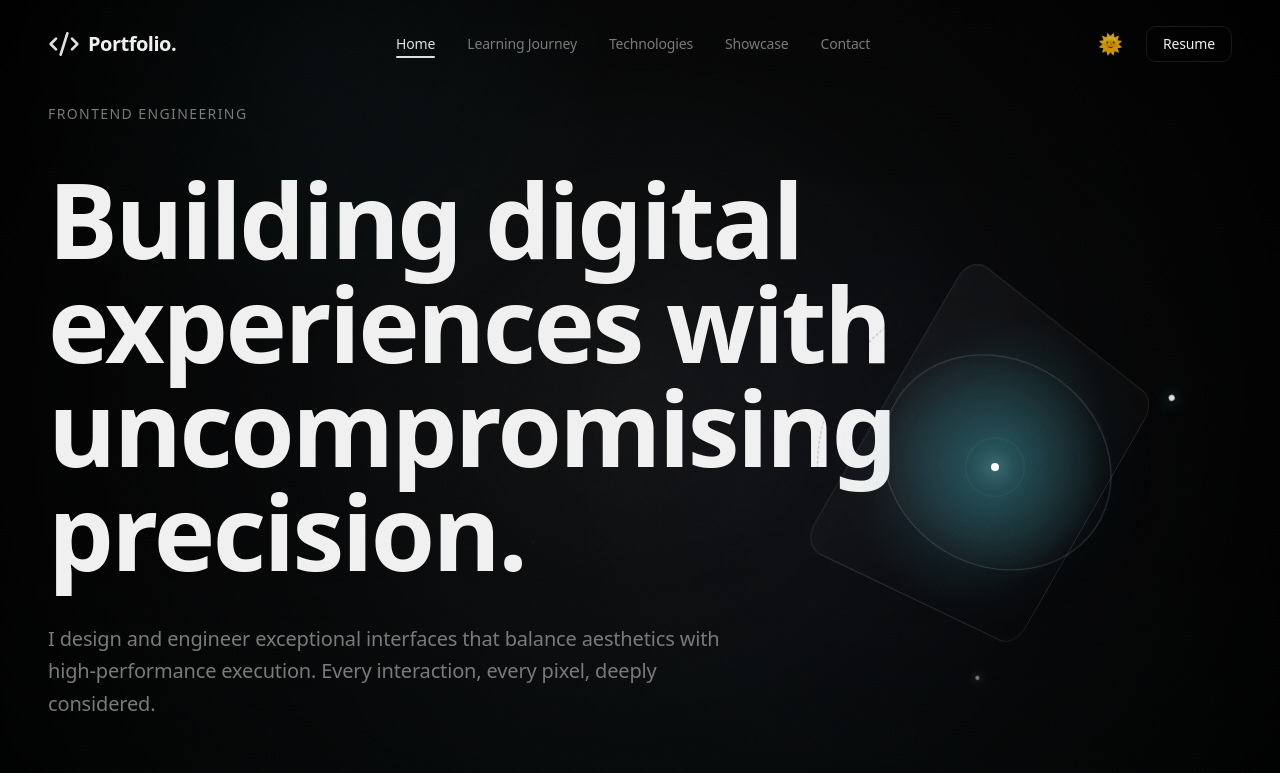
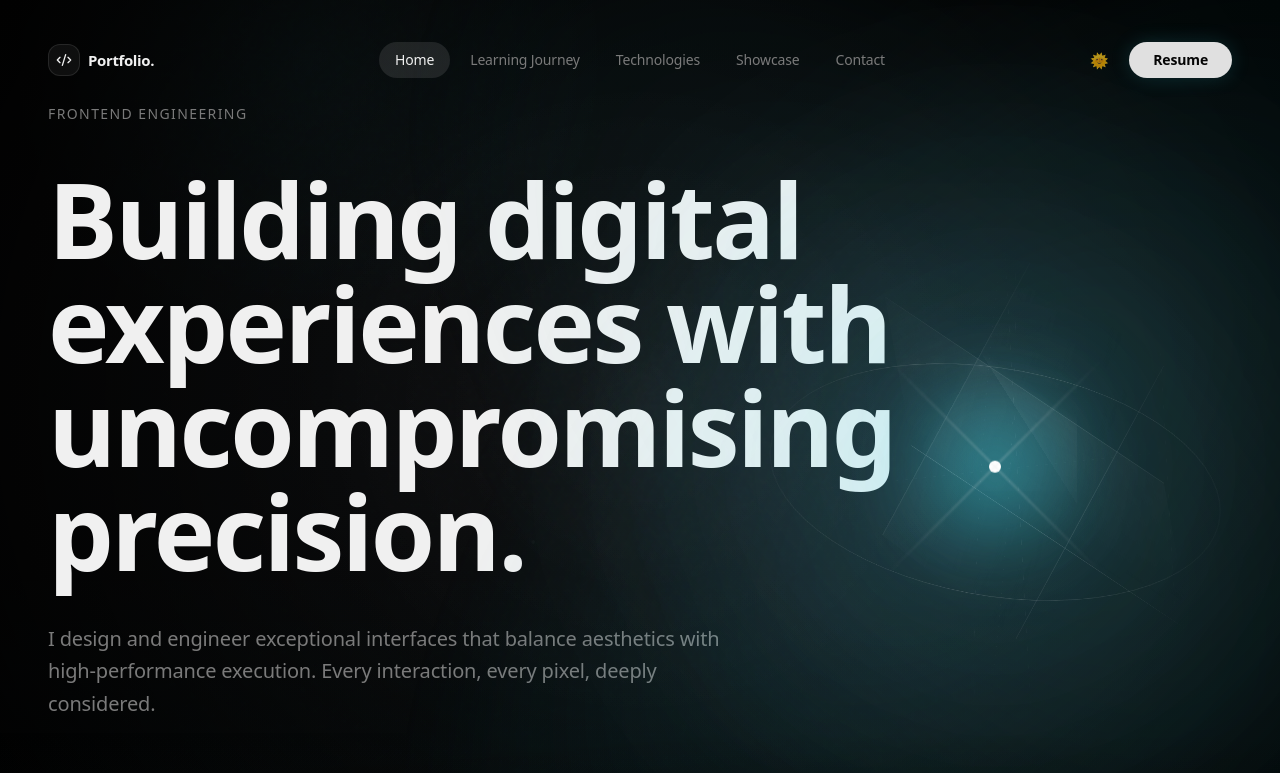
Before and after one commit to vatsalsukhadiya21/Rushyblock, a Next.js app: page / in a window 1280 px wide. Shown: the top 773 px of the page. Built offline with nearby package versions, Linux system fonts and the light colour scheme.

Commit message:
navbar changes

```diff
--- a/src/app/page.tsx
+++ b/src/app/page.tsx
@@ -96,14 +96,21 @@ export default function Home() {
           </ParallaxLayer>
         </section>
 
+        {/* Continuous Atmospheric Connector */}
+        <div className="w-full h-px relative z-10">
+          <div className="absolute top-0 left-1/2 -translate-x-1/2 w-3/4 h-[50vh] bg-[radial-gradient(ellipse_at_top,rgba(62,219,240,0.03)_0%,transparent_70%)] pointer-events-none" />
+        </div>
+
         {/* Feature Highlights - Structural Asymmetry */}
-        <section className="w-full py-32 px-6 md:px-12 max-w-7xl mx-auto">
-          <div className="grid grid-cols-1 md:grid-cols-12 gap-16 md:gap-8 items-start">
+        <section className="relative w-full py-32 px-6 md:px-12 max-w-7xl mx-auto z-20 -mt-24">
+          <div className="absolute inset-0 bg-gradient-to-b from-transparent via-background to-background pointer-events-none -z-10" />
+
+          <div className="grid grid-cols-1 md:grid-cols-12 gap-16 md:gap-8 items-start relative z-10">
             <motion.div
-              initial={{ opacity: 0 }}
-              whileInView={{ opacity: 1 }}
+              initial={{ opacity: 0, y: 40 }}
+              whileInView={{ opacity: 1, y: 0 }}
               viewport={{ once: true, margin: "-100px" }}
-              transition={{ duration: 0.8 }}
+              transition={{ duration: 1.2, ease: premiumEasing }}
               className="md:col-span-5 md:sticky md:top-32"
             >
               <h2 className="text-3xl md:text-5xl font-heading font-bold tracking-tight leading-[1.1] mb-6">
@@ -134,10 +141,10 @@ export default function Home() {
               ].map((feature, idx) => (
                 <motion.div
                   key={idx}
-                  initial={{ opacity: 0, y: 30 }}
+                  initial={{ opacity: 0, y: 40 }}
                   whileInView={{ opacity: 1, y: 0 }}
                   viewport={{ once: true, margin: "-50px" }}
-                  transition={{ type: "spring", stiffness: 70, damping: 20, delay: idx * 0.1 }}
+                  transition={{ duration: 1, ease: premiumEasing, delay: idx * 0.15 }}
                   className="flex gap-6 items-start group cursor-default"
                 >
                   <span className="text-sm font-medium text-muted-foreground font-mono mt-1 group-hover:text-foreground transition-colors">
--- a/src/components/layout/Navbar.tsx
+++ b/src/components/layout/Navbar.tsx
@@ -37,22 +37,33 @@ export function Navbar() {
     <motion.header
       initial={{ y: -100 }}
       animate={{ y: 0 }}
-      transition={{ duration: 0.6, ease: "easeOut" }}
+      transition={{ duration: 1, ease: [0.16, 1, 0.3, 1] }}
       className={cn(
-        "fixed top-0 left-0 right-0 z-50 transition-all duration-300",
-        isScrolled
-          ? "py-4 bg-background/90 backdrop-blur-md border-b border-border/20 shadow-[0_4px_30px_rgba(0,0,0,0.03)]"
-          : "py-6 bg-transparent"
+        "fixed top-0 left-0 right-0 z-50 flex justify-center transition-all duration-500",
+        isScrolled ? "pt-4 px-4" : "pt-8 px-6 md:px-12"
       )}
     >
-      <div className="container mx-auto px-6 md:px-12 flex items-center justify-between">
+      <div
+        className={cn(
+          "flex items-center justify-between transition-all duration-500 ease-[cubic-bezier(0.16,1,0.3,1)] relative",
+          isScrolled
+            ? "w-full md:max-w-4xl lg:max-w-5xl h-16 px-6 rounded-2xl bg-background/60 backdrop-blur-2xl border border-white/[0.08] shadow-[0_8px_30px_rgb(0,0,0,0.12)]"
+            : "w-full max-w-7xl h-14 rounded-none bg-transparent border-transparent shadow-none"
+        )}
+      >
         <Link href="/" className="flex items-center gap-2 group interactive">
-          <Code2 className="w-8 h-8 text-primary group-hover:rotate-12 transition-transform duration-300" />
-          <span className="font-bold text-xl tracking-tight">Portfolio.</span>
+          <motion.div
+            whileHover={{ rotate: 180, scale: 1.1 }}
+            transition={{ type: "spring", stiffness: 200, damping: 15 }}
+            className="flex items-center justify-center w-8 h-8 rounded-lg bg-foreground/5 border border-white/10"
+          >
+            <Code2 className="w-4 h-4 text-foreground group-hover:text-primary transition-colors duration-300" />
+          </motion.div>
+          <span className="font-bold text-[15px] tracking-tight group-hover:opacity-80 transition-opacity">Portfolio.</span>
         </Link>
 
         {/* Desktop Nav */}
-        <nav className="hidden md:flex items-center gap-8">
+        <nav className="hidden md:flex items-center gap-1 absolute left-1/2 -translate-x-1/2">
           {navLinks.map((link) => {
             const isActive = pathname === link.href;
             return (
@@ -60,56 +71,63 @@ export function Navbar() {
                 key={link.name}
                 href={link.href}
                 className={cn(
-                  "relative text-sm font-medium transition-colors interactive hover:text-primary",
-                  isActive ? "text-primary" : "text-muted-foreground"
+                  "relative px-4 py-2 text-sm font-medium transition-colors interactive rounded-full group",
+                  isActive ? "text-foreground" : "text-muted-foreground hover:text-foreground"
                 )}
               >
-                {link.name}
+                <span className="relative z-10">{link.name}</span>
                 {isActive && (
                   <motion.div
                     layoutId="activeNavIndicator"
-                    className="absolute -bottom-1 left-0 right-0 h-0.5 bg-primary rounded-full"
-                    initial={{ opacity: 0 }}
-                    animate={{ opacity: 1 }}
-                    exit={{ opacity: 0 }}
+                    className="absolute inset-0 bg-white/10 rounded-full"
+                    transition={{ type: "spring", stiffness: 400, damping: 30 }}
                   />
+                )}
+                {!isActive && (
+                  <div className="absolute inset-0 bg-white/0 group-hover:bg-white/[0.04] transition-colors duration-300 rounded-full" />
                 )}
               </Link>
             );
           })}
         </nav>
 
-        <div className="hidden md:flex items-center gap-4">
+        <div className="hidden md:flex items-center gap-3">
           <button
             onClick={() => setTheme(theme === "dark" ? "light" : "dark")}
-            className="w-10 h-10 rounded-full flex items-center justify-center hover:bg-muted transition-colors interactive"
+            className="w-9 h-9 rounded-full flex items-center justify-center hover:bg-white/10 transition-colors interactive"
             aria-label="Toggle Theme"
           >
-            <span className="text-xl opacity-80 hover:opacity-100 transition-opacity">
+            <span className="text-[15px] opacity-70 hover:opacity-100 transition-opacity">
               {mounted ? (theme === "dark" ? "🌞" : "🌙") : " "}
             </span>
           </button>
-          <Button variant="outline" size="sm" className="interactive">
+
+          <Button
+            variant="primary"
+            size="sm"
+            className="interactive h-9 px-6 rounded-full text-sm font-semibold shadow-[0_0_20px_rgba(62,219,240,0.15)] hover:shadow-[0_0_25px_rgba(62,219,240,0.3)] transition-shadow"
+          >
             Resume
           </Button>
         </div>
 
         {/* Mobile Toggle */}
         <button
-          className="md:hidden p-2 text-foreground"
+          className="md:hidden p-2 text-foreground/80 hover:text-foreground transition-colors"
           onClick={() => setIsMobileMenuOpen(!isMobileMenuOpen)}
         >
-          {isMobileMenuOpen ? <X /> : <Menu />}
+          {isMobileMenuOpen ? <X className="w-5 h-5" /> : <Menu className="w-5 h-5" />}
         </button>
       </div>
 
       {/* Mobile Menu */}
       {isMobileMenuOpen && (
         <motion.div
-          initial={{ opacity: 0, y: -20 }}
-          animate={{ opacity: 1, y: 0 }}
-          exit={{ opacity: 0, y: -20 }}
-          className="absolute top-full left-0 right-0 bg-background/95 backdrop-blur-lg border-b border-border/50 py-4 px-6 flex flex-col gap-4 shadow-lg md:hidden"
+          initial={{ opacity: 0, y: -10, scale: 0.95 }}
+          animate={{ opacity: 1, y: 0, scale: 1 }}
+          exit={{ opacity: 0, y: -10, scale: 0.95 }}
+          transition={{ duration: 0.2, ease: "easeOut" }}
+          className="absolute top-24 left-4 right-4 bg-background/90 backdrop-blur-3xl border border-white/10 rounded-2xl p-4 flex flex-col gap-2 shadow-2xl md:hidden"
         >
           {navLinks.map((link) => (
             <Link
@@ -117,24 +135,24 @@ export function Navbar() {
               href={link.href}
               onClick={() => setIsMobileMenuOpen(false)}
               className={cn(
-                "block py-2 text-lg font-medium",
-                pathname === link.href ? "text-primary" : "text-foreground"
+                "block px-4 py-3 rounded-xl text-base font-medium transition-colors",
+                pathname === link.href ? "bg-white/10 text-foreground" : "text-muted-foreground hover:bg-white/5 hover:text-foreground"
               )}
             >
               {link.name}
             </Link>
           ))}
-          <div className="pt-4 border-t border-border/50 flex items-center justify-between">
+          <div className="mt-2 pt-4 border-t border-white/10 flex items-center justify-between px-2">
             <button
               onClick={() => {
                 setTheme(theme === "dark" ? "light" : "dark");
                 setIsMobileMenuOpen(false);
               }}
-              className="py-2 text-sm font-medium"
+              className="py-2 text-sm font-medium text-muted-foreground hover:text-foreground transition-colors"
             >
               Toggle Theme
             </button>
-            <Button variant="primary" size="sm">
+            <Button variant="primary" size="sm" className="rounded-full px-6">
               Resume
             </Button>
           </div>
--- a/src/components/ui/HeroVisual.tsx
+++ b/src/components/ui/HeroVisual.tsx
@@ -1,14 +1,14 @@
 "use client";
 
 import { useEffect, useRef } from "react";
-import { motion, useSpring, useMotionTemplate, useTransform } from "framer-motion";
+import { motion, useSpring, useTransform } from "framer-motion";
 
 export function HeroVisual() {
   const containerRef = useRef<HTMLDivElement>(null);
 
-  // Parallax Springs for organic movement
-  const mouseX = useSpring(0, { stiffness: 40, damping: 25 });
-  const mouseY = useSpring(0, { stiffness: 40, damping: 25 });
+  // High-fidelity smooth cursor tracking
+  const mouseX = useSpring(0, { stiffness: 30, damping: 20 });
+  const mouseY = useSpring(0, { stiffness: 30, damping: 20 });
 
   useEffect(() => {
     const handleMouseMove = (e: MouseEvent) => {
@@ -17,7 +17,6 @@ export function HeroVisual() {
       const centerX = rect.left + rect.width / 2;
       const centerY = rect.top + rect.height / 2;
 
-      // Calculate offset (-1 to 1) relative to screen center for consistent feel
       const offsetX = (e.clientX - centerX) / (window.innerWidth / 2);
       const offsetY = (e.clientY - centerY) / (window.innerHeight / 2);
 
@@ -29,85 +28,97 @@ export function HeroVisual() {
     return () => window.removeEventListener("mousemove", handleMouseMove);
   }, [mouseX, mouseY]);
 
-  // Lighting Tracking - converts -1,1 to percentages for CSS gradients
-  const lightX = useTransform(mouseX, [-1, 1], ["0%", "100%"]);
-  const lightY = useTransform(mouseY, [-1, 1], ["0%", "100%"]);
-  const spotlight = useMotionTemplate`radial-gradient(circle at ${lightX} ${lightY}, rgba(62,219,240,0.15) 0%, transparent 70%)`;
-
-  // Depth Offsets (Foreground moves most, Background moves least)
-  const fgX = useTransform(mouseX, [-1, 1], [-25, 25]);
-  const fgY = useTransform(mouseY, [-1, 1], [-25, 25]);
-  const mgX = useTransform(mouseX, [-1, 1], [-12, 12]);
-  const mgY = useTransform(mouseY, [-1, 1], [-12, 12]);
+  // Depth offsets
+  const fgX = useTransform(mouseX, [-1, 1], [-40, 40]);
+  const fgY = useTransform(mouseY, [-1, 1], [-40, 40]);
+  const mgX = useTransform(mouseX, [-1, 1], [-15, 15]);
+  const mgY = useTransform(mouseY, [-1, 1], [-15, 15]);
   const bgX = useTransform(mouseX, [-1, 1], [-5, 5]);
   const bgY = useTransform(mouseY, [-1, 1], [-5, 5]);
 
   return (
     <div
       ref={containerRef}
-      className="relative w-full aspect-square max-w-[500px] flex items-center justify-center pointer-events-none mt-12 lg:mt-0"
-      style={{ perspective: 1200 }}
+      className="relative w-full aspect-square max-w-[600px] flex items-center justify-center pointer-events-none mt-12 lg:mt-0"
+      style={{ perspective: 1500 }}
     >
-      {/* 1. Background Atmosphere & Bloom */}
+      {/* 1. Massive Volumetric Background (Escapes container to blend with environment) */}
       <motion.div
         style={{ x: bgX, y: bgY }}
-        className="absolute inset-0 flex items-center justify-center"
+        animate={{ scale: [1, 1.1, 1], opacity: [0.6, 0.9, 0.6] }}
+        transition={{ duration: 10, repeat: Infinity, ease: "easeInOut" }}
+        className="absolute top-1/2 left-1/2 -translate-x-1/2 -translate-y-1/2 w-[250%] h-[250%] flex items-center justify-center"
       >
-        <div className="absolute w-[80%] h-[80%] bg-[radial-gradient(circle,rgba(62,219,240,0.06)_0%,transparent_60%)] rounded-full mix-blend-screen animate-pulse" style={{ animationDuration: '6s' }} />
-        <div className="absolute w-[60%] h-[60%] bg-[radial-gradient(circle,rgba(255,255,255,0.04)_0%,transparent_60%)] rounded-full mix-blend-screen" />
+        <div className="absolute w-[60%] h-[120%] bg-[radial-gradient(ellipse,rgba(62,219,240,0.15)_0%,transparent_70%)] rotate-45 mix-blend-screen blur-2xl" />
+        <div className="absolute w-[120%] h-[60%] bg-[radial-gradient(ellipse,rgba(62,219,240,0.12)_0%,transparent_70%)] rotate-45 mix-blend-screen blur-2xl" />
+        <div className="absolute w-[80%] h-[80%] bg-[radial-gradient(circle,rgba(255,255,255,0.06)_0%,transparent_60%)] rounded-full mix-blend-screen blur-3xl" />
       </motion.div>
 
-      {/* 2. Midground Glassmorphic Shards */}
+      {/* 2. The Intense Focal Point (Premium Centerpiece) */}
+      <div className="absolute top-1/2 left-1/2 -translate-x-1/2 -translate-y-1/2 z-50">
+        <div className="w-3 h-3 bg-white rounded-full shadow-[0_0_100px_40px_rgba(62,219,240,0.8)] mix-blend-screen" />
+        <div className="absolute top-1/2 left-1/2 -translate-x-1/2 -translate-y-1/2 w-[1px] h-[300px] bg-gradient-to-b from-transparent via-primary/50 to-transparent rotate-45 blur-[1px]" />
+        <div className="absolute top-1/2 left-1/2 -translate-x-1/2 -translate-y-1/2 w-[300px] h-[1px] bg-gradient-to-r from-transparent via-primary/50 to-transparent rotate-45 blur-[1px]" />
+      </div>
+
+      {/* Breathing Master Container with Edge Masking */}
+      {/* The mask makes the 3D object fade seamlessly into the background, removing the "isolated box" look */}
       <motion.div
-        style={{ x: mgX, y: mgY, rotateZ: 30, transformStyle: "preserve-3d" }}
+        animate={{ y: [-20, 20, -20] }}
+        transition={{ duration: 15, repeat: Infinity, ease: "easeInOut" }}
         className="absolute inset-0 flex items-center justify-center"
+        style={{
+          transformStyle: "preserve-3d",
+          WebkitMaskImage: "radial-gradient(circle at center, black 20%, transparent 75%)",
+          maskImage: "radial-gradient(circle at center, black 20%, transparent 75%)"
+        }}
       >
-        {/* Shard 1 - Soft Rectangle */}
+        {/* 3. Deep Neural Rings & Reflections (Midground) */}
         <motion.div
-          animate={{ rotateY: 360, rotateX: 20 }}
-          transition={{ duration: 50, repeat: Infinity, ease: "linear" }}
-          className="absolute w-[65%] h-[65%] border border-white/10 rounded-3xl bg-gradient-to-br from-white/[0.04] to-transparent shadow-[inset_0_0_20px_rgba(255,255,255,0.02)]"
-          style={{ transformStyle: "preserve-3d" }}
+          style={{ x: mgX, y: mgY, transformStyle: "preserve-3d" }}
+          className="absolute inset-0 flex items-center justify-center"
         >
-          <motion.div className="absolute inset-0 rounded-3xl" style={{ background: spotlight }} />
+          <motion.div
+            animate={{ rotateX: [0, -360], rotateY: [0, 360], rotateZ: [0, 90] }}
+            transition={{ duration: 120, repeat: Infinity, ease: "linear" }}
+            className="absolute w-[120%] h-[120%]"
+            style={{ transformStyle: "preserve-3d" }}
+          >
+            {/* Cinematic Glass Panes cutting through space */}
+            <div className="absolute top-1/2 left-1/2 -translate-x-1/2 -translate-y-1/2 w-full h-[30%] border-t border-b border-primary/20 bg-gradient-to-b from-primary/[0.05] to-transparent backdrop-blur-[4px]" style={{ transform: "rotateX(45deg) rotateY(45deg) translateZ(50px)" }} />
+            <div className="absolute top-1/2 left-1/2 -translate-x-1/2 -translate-y-1/2 w-[30%] h-full border-l border-r border-white/10 bg-gradient-to-r from-white/[0.02] to-transparent backdrop-blur-[4px]" style={{ transform: "rotateX(-45deg) rotateY(-45deg) translateZ(-50px)" }} />
+
+            {/* Ambient Concentric Rings */}
+            <div className="absolute top-1/2 left-1/2 -translate-x-1/2 -translate-y-1/2 w-[80%] h-[80%] border border-primary/30 rounded-full" style={{ transform: "rotateX(75deg)" }} />
+            <div className="absolute top-1/2 left-1/2 -translate-x-1/2 -translate-y-1/2 w-[90%] h-[90%] border border-white/10 rounded-full" style={{ transform: "rotateY(75deg)" }} />
+          </motion.div>
         </motion.div>
 
-        {/* Shard 2 - Perfect Circle */}
+        {/* 4. Foreground Geometric Detail */}
         <motion.div
-          animate={{ rotateX: -360, rotateY: -15 }}
-          transition={{ duration: 70, repeat: Infinity, ease: "linear" }}
-          className="absolute w-[50%] h-[50%] border border-primary/20 rounded-full bg-gradient-to-tr from-primary/[0.03] to-transparent"
-          style={{ transformStyle: "preserve-3d" }}
+          style={{ x: fgX, y: fgY, transformStyle: "preserve-3d" }}
+          className="absolute inset-0 flex items-center justify-center"
         >
-           <motion.div className="absolute inset-0 rounded-full" style={{ background: spotlight }} />
+          <motion.div
+            animate={{ rotateX: [0, 360], rotateY: [0, -360], rotateZ: [0, -90] }}
+            transition={{ duration: 160, repeat: Infinity, ease: "linear" }}
+            className="absolute w-[150%] h-[150%]"
+            style={{ transformStyle: "preserve-3d" }}
+          >
+            {/* Expansive Architectural Lines */}
+            <div className="absolute top-1/2 left-1/2 -translate-x-1/2 -translate-y-1/2 w-[100%] h-[100%] border border-primary/20" style={{ transform: "translateZ(100px)" }} />
+            <div className="absolute top-1/2 left-1/2 -translate-x-1/2 -translate-y-1/2 w-[100%] h-[100%] border border-white/10" style={{ transform: "translateZ(-100px)" }} />
+
+            <div className="absolute top-1/2 left-1/2 -translate-x-1/2 -translate-y-1/2 w-[100%] h-[100%] border border-primary/10" style={{ transform: "rotateY(90deg) translateZ(100px)" }} />
+            <div className="absolute top-1/2 left-1/2 -translate-x-1/2 -translate-y-1/2 w-[100%] h-[100%] border border-white/5" style={{ transform: "rotateX(90deg) translateZ(100px)" }} />
+
+            {/* Micro Floating Nodes */}
+            <div className="absolute top-[20%] left-[20%] w-1.5 h-1.5 bg-primary/40 shadow-[0_0_10px_rgba(62,219,240,1)]" style={{ transform: "translateZ(150px)" }} />
+            <div className="absolute bottom-[30%] right-[20%] w-2 h-2 bg-white/40 shadow-[0_0_15px_rgba(255,255,255,1)]" style={{ transform: "translateZ(-120px)" }} />
+            <div className="absolute top-[60%] right-[10%] w-1 h-1 bg-primary/30" style={{ transform: "rotateY(90deg) translateZ(120px)" }} />
+          </motion.div>
         </motion.div>
-      </motion.div>
 
-      {/* 3. Foreground Tech Accents */}
-      <motion.div
-        style={{ x: fgX, y: fgY, transformStyle: "preserve-3d" }}
-        className="absolute inset-0 flex items-center justify-center"
-      >
-        {/* Outer Orbit */}
-        <motion.div
-          animate={{ rotateZ: -360 }}
-          transition={{ duration: 80, repeat: Infinity, ease: "linear" }}
-          className="absolute w-[75%] h-[75%] border border-dashed border-border/50 rounded-full opacity-60"
-        />
-
-        {/* Central Core */}
-        <div className="absolute w-2 h-2 rounded-full bg-white shadow-[0_0_20px_rgba(255,255,255,1)]" />
-        <div className="absolute w-8 h-8 rounded-full border border-primary/40 animate-ping" style={{ animationDuration: '4s' }} />
-
-        {/* Orbital Nodes */}
-        <motion.div
-          animate={{ rotateZ: 360 }}
-          transition={{ duration: 30, repeat: Infinity, ease: "linear" }}
-          className="absolute w-[80%] h-[80%]"
-        >
-          <div className="absolute top-0 left-1/2 -translate-x-1/2 -translate-y-1/2 w-1.5 h-1.5 rounded-full bg-primary shadow-[0_0_15px_rgba(62,219,240,0.8)]" />
-          <div className="absolute bottom-1/4 right-0 translate-x-1/2 w-1 h-1 rounded-full bg-white/50 shadow-[0_0_10px_rgba(255,255,255,0.5)]" />
-        </motion.div>
       </motion.div>
     </div>
   );
```
